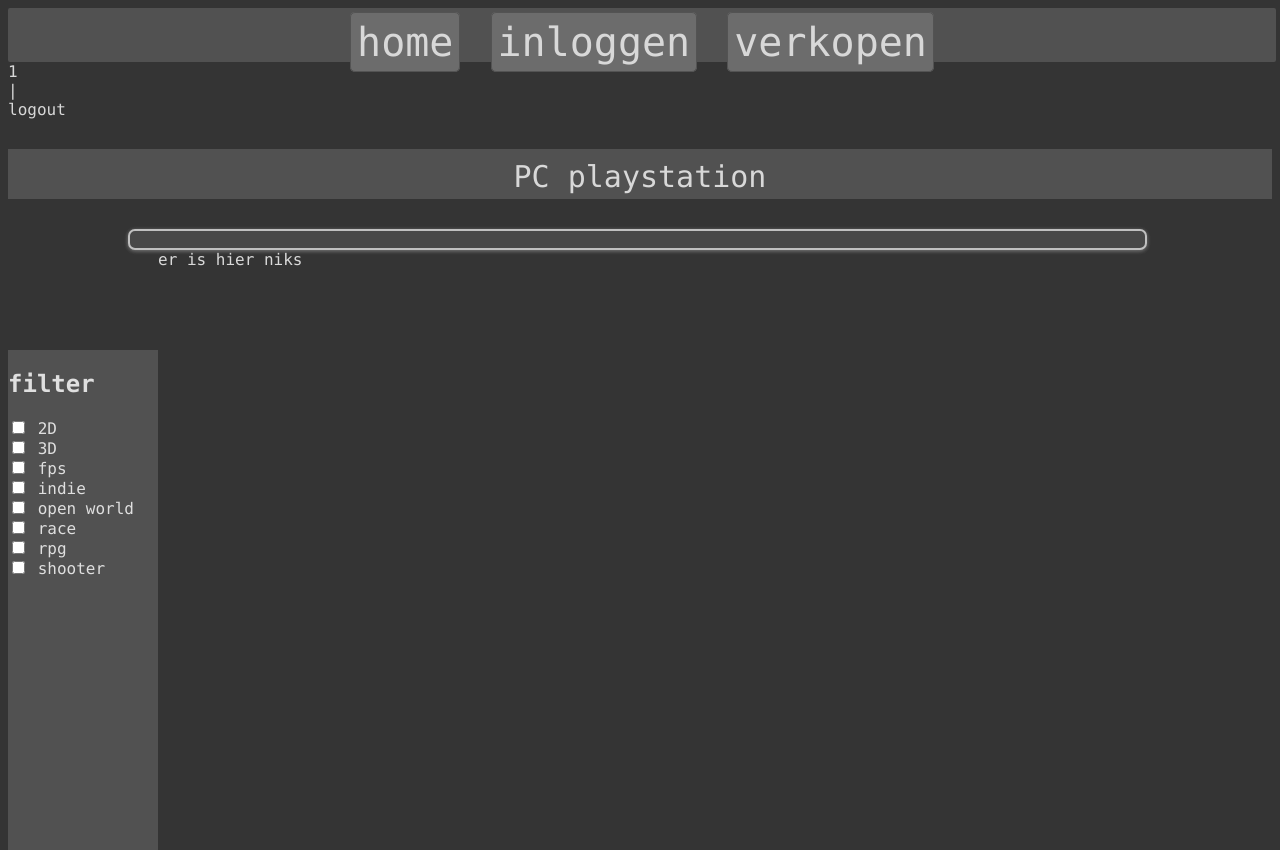
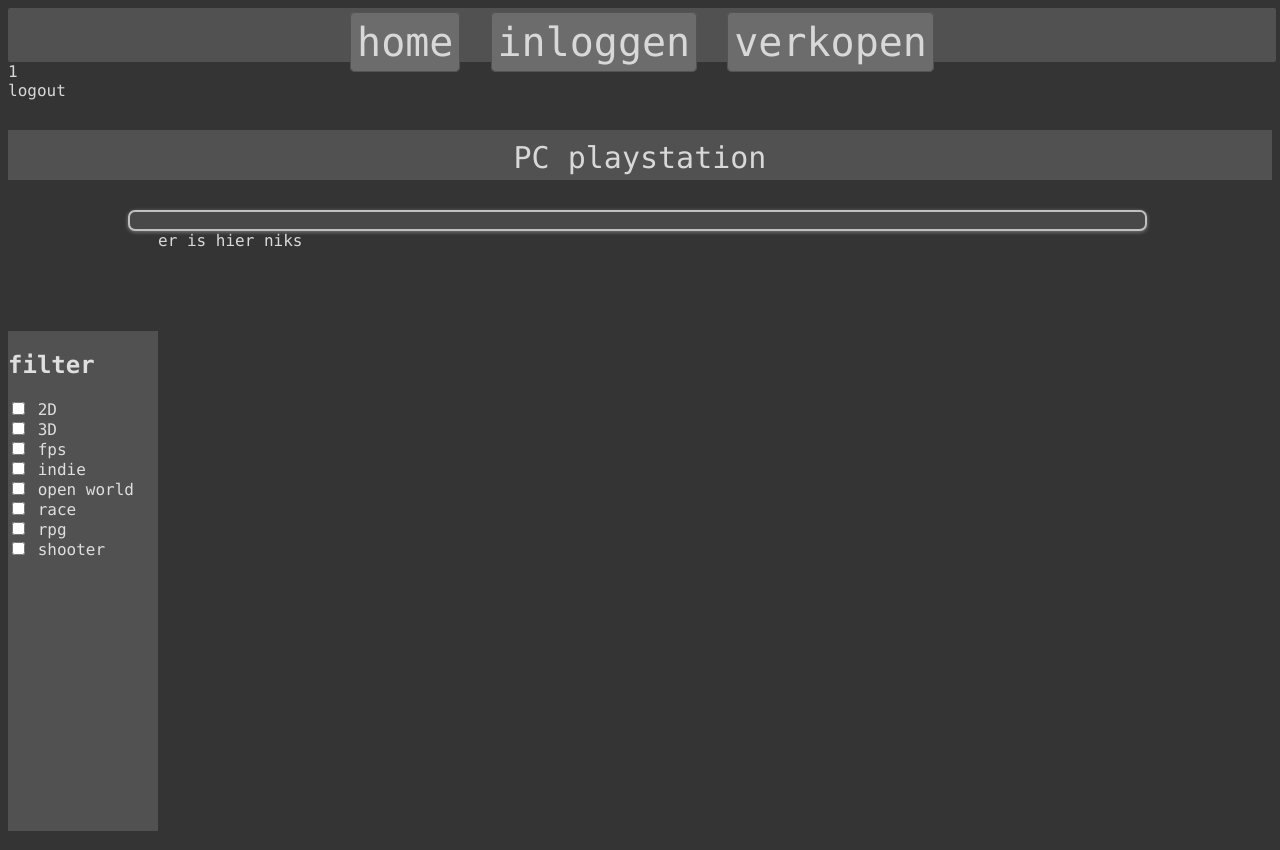
Before and after one commit to NotGatoz/Mvidia, a PHP site: page /index.php in a window 1280 px wide. Run offline with PHP 8.4, Linux system fonts and the light colour scheme; the visitor is signed in with stand-in values (Sample User, id 1); data that the repository does not hold is empty.

Commit message:
logout met naam

```diff
--- a/css/index.css
+++ b/css/index.css
@@ -88,3 +88,6 @@ a:link {
     border-color: rgb(129, 129, 129);
     box-shadow: 0 1px 8px 0 rgba(255, 255, 255, 0.2), 0 1px 8px 0 rgba(255, 255, 255, 0.19);
   }
+  .logout{
+    color: blue;
+  }
--- a/php/header.php
+++ b/php/header.php
@@ -9,26 +9,15 @@
 
     if (isset($_SESSION['loggedIn']) && $_SESSION["loggedIn"]== true) {
     ?>
-        <div class="user">
 
         <a class="name-header">
             <?php
                 echo $_SESSION['Voornaam'];
             ?>
         </a>
-        <div class="seperator">|</div>
-        <a href="logout.php" class="login-button-header">
+        <br>
+        <a href="logout.php" class="logout">
           logout
         </a>
 
-        </div>
-    <?php } else { ?>
-        <div class="user">
-        <a href="registratie.php" class="login-button-header">
-            register
-        </a>
-        <div class="seperator">|</div>
-        <a href="login.php" class="login-button-header">
-            login
-        </a>
-    <?php } ?>
+        <?php } ?>
```
